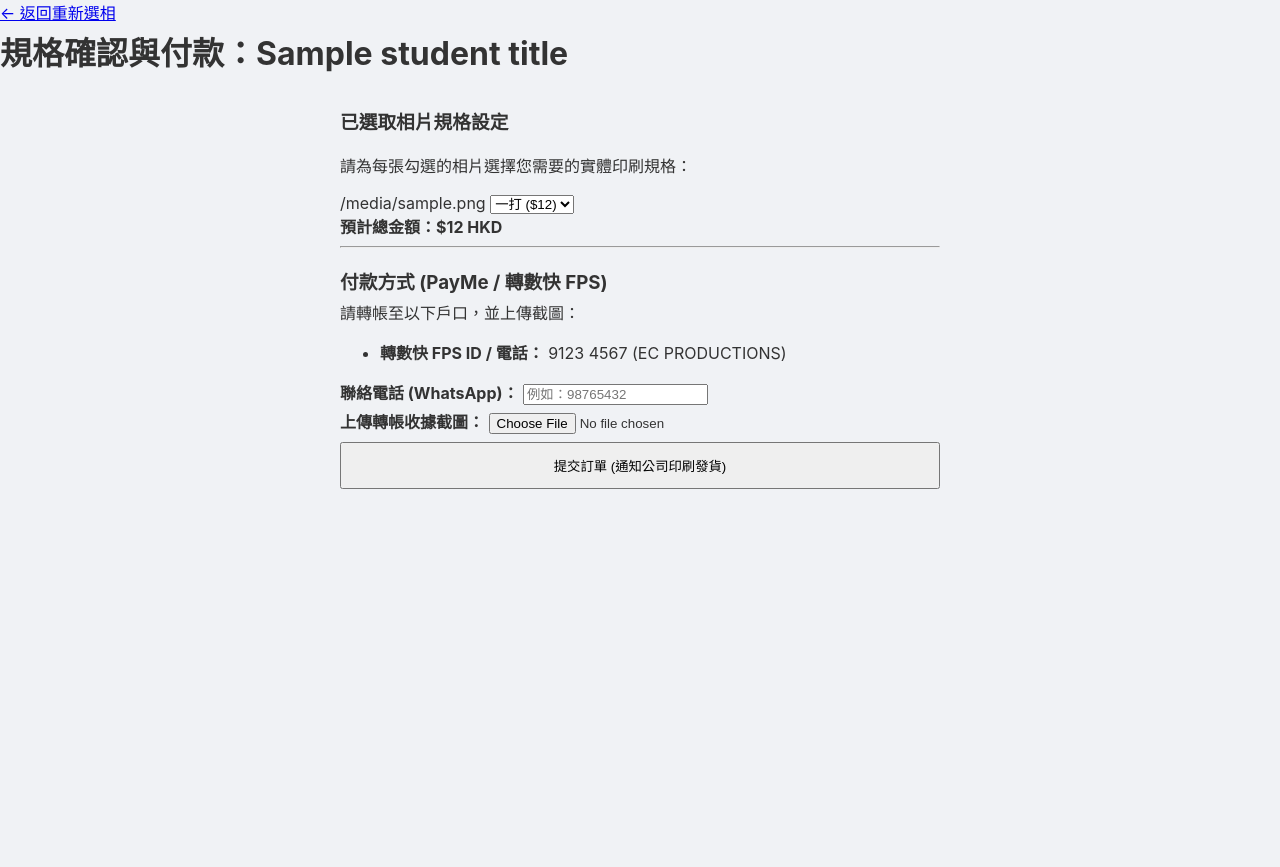
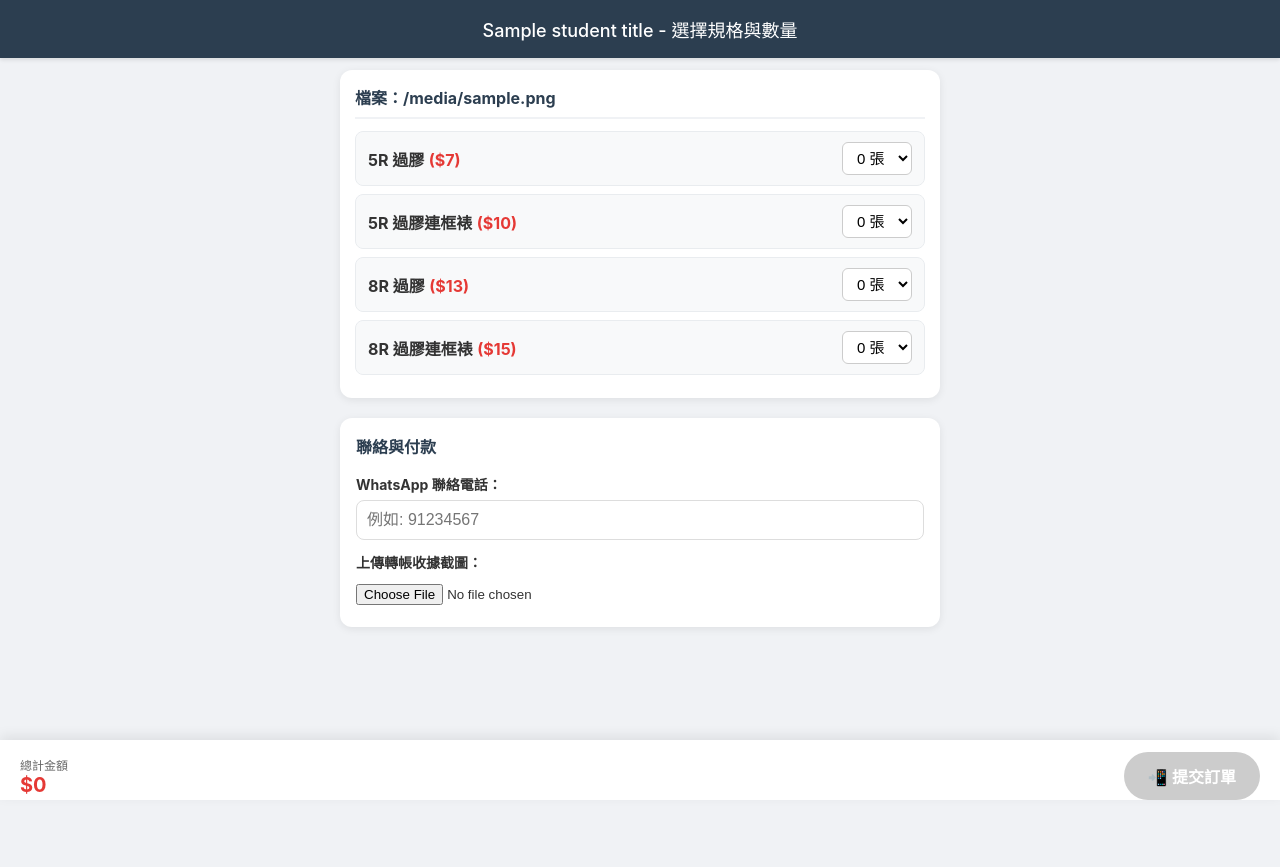
Before and after one commit to ECProductions-HK/ec-portal, a FastAPI app: template parent_portal/templates/checkout.html in a window 1280 px wide. Before the commit the page ends 489 px from the top, so only its background shows below. Run offline with FastAPI, Linux system fonts and the light colour scheme; the template is opened without the code that fills it: most values are stand-ins (such as "Sample title", 1, 10 or a date in 2020).

Commit message:
Add files via upload

```diff
--- a/parent_portal/templates/checkout.html
+++ b/parent_portal/templates/checkout.html
@@ -1,89 +1,144 @@
 <!DOCTYPE html>
-<html lang="zh-Hant">
+<html lang="zh-HK">
 <head>
-  <meta charset="utf-8"/>
-  <meta name="viewport" content="width=device-width, initial-scale=1"/>
-  <title>選擇列印規格與付款 · EC Productions</title>
-  <link rel="stylesheet" href="/static/style.css"/>
+    <meta charset="UTF-8">
+    <meta name="viewport" content="width=device-width, initial-scale=1.0, maximum-scale=1.0, user-scalable=no">
+    <title>{{ student_title }} - 選擇相片規格與數量</title>
+    <link rel="stylesheet" href="/static/style.css">
+    <style>
+        .qty-row { display: flex; justify-content: space-between; align-items: center; background: #f8f9fa; padding: 10px 12px; border-radius: 8px; margin-bottom: 8px; border: 1px solid #e9ecef; }
+        .qty-select { padding: 6px 10px; font-size: 15px; border-radius: 6px; border: 1px solid #ccc; background: white; }
+    </style>
 </head>
 <body>
-  <header class="bar">
-    <div>
-      <a href="javascript:history.back()" class="btn-link">← 返回重新選相</a>
-      <h1 style="margin-top:4px;">規格確認與付款：{{ student_title }}</h1>
+
+    <div class="header">
+        <h2>{{ student_title }} - 選擇規格與數量</h2>
     </div>
-  </header>
 
-  <main class="container">
-    <form action="/order/submit" method="post" enctype="multipart/form-data" class="card p-24">
+    <div class="container" style="padding-bottom: 130px;">
+        <form action="/order/submit" method="POST" enctype="multipart/form-data" id="order-form">
             <input type="hidden" name="album_id" value="{{ album_id }}">
 
-      <h3 style="margin-top:0;">已選取相片規格設定</h3>
-      <p class="muted">請為每張勾選的相片選擇您需要的實體印刷規格：</p>
+            <!-- 動態隱藏輸入框會在這裡生成並傳給後端 -->
+            <div id="hidden-inputs-container"></div>
 
-      <div class="options-list">
-        {% for p in selected_photos %}
-        <div class="item-row">
-          <span class="file-name">{{ p }}</span>
-          <select name="item_data" class="select-field" data-is-group="{{ 'true' if is_group else 'false' }}">
-            {% if is_group %}
-              <option value="{{ p }}|4r">4R 一張 ($50)</option>
-              <option value="{{ p }}|5r">5R 一張 ($100)</option>
-            {% else %}
-              <option value="{{ p }}|dozen1">一打 ($12)</option>
-              <option value="{{ p }}|dozen2">兩打 ($20)</option>
-            {% endif %}
+            {% for photo in selected_photos %}
+            <div class="photo-card" style="padding: 15px; margin-bottom: 20px;">
+                <div class="photo-title">檔案：{{ photo }}</div>
+
+                <div style="display: flex; flex-direction: column;">
+                    <div class="qty-row">
+                        <div><strong>5R 過膠</strong> <span style="color: #e53935; font-weight: bold;">($7)</span></div>
+                        <select class="qty-select" data-photo="{{ photo }}" data-opt="5r_lam" data-price="7" onchange="recalculate()">
+                            <option value="0" selected>0 張</option>
+                            <option value="1">1 張</option>
+                            <option value="2">2 張</option>
+                            <option value="3">3 張</option>
+                            <option value="4">4 張</option>
+                            <option value="5">5 張</option>
                         </select>
                     </div>
-        {% endfor %}
+
+                    <div class="qty-row">
+                        <div><strong>5R 過膠連框裱</strong> <span style="color: #e53935; font-weight: bold;">($10)</span></div>
+                        <select class="qty-select" data-photo="{{ photo }}" data-opt="5r_frame" data-price="10" onchange="recalculate()">
+                            <option value="0" selected>0 張</option>
+                            <option value="1">1 張</option>
+                            <option value="2">2 張</option>
+                            <option value="3">3 張</option>
+                            <option value="4">4 張</option>
+                            <option value="5">5 張</option>
+                        </select>
                     </div>
 
-      <div class="total-box mt-20">
-        <strong>預計總金額：<span id="total-price" style="color:var(--brand);">0</span> HKD</strong>
+                    <div class="qty-row">
+                        <div><strong>8R 過膠</strong> <span style="color: #e53935; font-weight: bold;">($13)</span></div>
+                        <select class="qty-select" data-photo="{{ photo }}" data-opt="8r_lam" data-price="13" onchange="recalculate()">
+                            <option value="0" selected>0 張</option>
+                            <option value="1">1 張</option>
+                            <option value="2">2 張</option>
+                            <option value="3">3 張</option>
+                            <option value="4">4 張</option>
+                            <option value="5">5 張</option>
+                        </select>
                     </div>
 
-      <hr class="divider"/>
+                    <div class="qty-row">
+                        <div><strong>8R 過膠連框裱</strong> <span style="color: #e53935; font-weight: bold;">($15)</span></div>
+                        <select class="qty-select" data-photo="{{ photo }}" data-opt="8r_frame" data-price="15" onchange="recalculate()">
+                            <option value="0" selected>0 張</option>
+                            <option value="1">1 張</option>
+                            <option value="2">2 張</option>
+                            <option value="3">3 張</option>
+                            <option value="4">4 張</option>
+                            <option value="5">5 張</option>
+                        </select>
+                    </div>
+                </div>
+            </div>
+            {% endfor %}
 
-      <h3 style="margin-bottom:6px;">付款方式 (PayMe / 轉數快 FPS)</h3>
-      <p class="muted" style="margin-top:0;">請轉帳至以下戶口，並上傳截圖：</p>
-      <ul class="payment-info">
-        <li><strong>轉數快 FPS ID / 電話：</strong> 9123 4567 (EC PRODUCTIONS)</li>
-      </ul>
-
-      <div class="form-group mt-20">
-        <label><strong>聯絡電話 (WhatsApp)：</strong></label>
-        <input type="tel" name="contact_phone" required placeholder="例如：98765432" class="input-field"/>
+            <div style="background: white; padding: 16px; border-radius: 12px; box-shadow: 0 2px 8px rgba(0,0,0,0.08); margin-bottom: 20px;">
+                <h3 style="margin-top: 0; font-size: 16px; color: #2c3e50;">聯絡與付款</h3>
+                <div style="margin-bottom: 12px;">
+                    <label style="display: block; font-size: 14px; margin-bottom: 6px; font-weight: bold;">WhatsApp 聯絡電話：</label>
+                    <input type="text" name="contact_phone" required placeholder="例如: 91234567" style="width: 100%; padding: 10px; box-sizing: border-box; border: 1px solid #ddd; border-radius: 8px; font-size: 16px;">
+                </div>
+                <div>
+                    <label style="display: block; font-size: 14px; margin-bottom: 6px; font-weight: bold;">上傳轉帳收據截圖：</label>
+                    <input type="file" name="receipt" required accept="image/*" style="width: 100%; padding: 6px 0;">
+                </div>
             </div>
 
-      <div class="form-group mt-12">
-        <label><strong>上傳轉帳收據截圖：</strong></label>
-        <input type="file" name="receipt" accept="image/*" required class="input-field" style="padding: 8px 0; border:none;"/>
+            <div class="cart-bar">
+                <div>
+                    <div style="font-size: 12px; color: #666;">總計金額</div>
+                    <div class="total-price" id="grand-total">$0</div>
+                </div>
+                <button type="submit" class="checkout-btn" id="submit-btn" style="background: #25D366;" disabled>
+                    📲 提交訂單
+                </button>
+            </div>
+        </form>
     </div>
 
-      <button type="submit" class="btn-primary mt-20" style="width:100%; padding: 12px;">提交訂單 (通知公司印刷發貨)</button>
-    </form>
-  </main>
+    <script>
+        function recalculate() {
+            const selects = document.querySelectorAll('.qty-select');
+            let total = 0;
+            const container = document.getElementById('hidden-inputs-container');
+            container.innerHTML = ''; // 清空舊的隱藏欄位
 
-  <script>
-    const selects = document.querySelectorAll('.select-field');
-    const totalPriceSpan = document.getElementById('total-price');
+            selects.forEach(sel => {
+                const qty = parseInt(sel.value);
+                if (qty > 0) {
+                    const photo = sel.getAttribute('data-photo');
+                    const opt = sel.getAttribute('data-opt');
+                    const price = parseInt(sel.getAttribute('data-price'));
 
-    function calculateTotal() {
-      let total = 0;
-      selects.forEach(sel => {
-        const val = sel.value;
-        const isGroup = sel.getAttribute('data-is-group') === 'true';
-        if (!isGroup) {
-          total += (val.endsWith('dozen2') ? 20 : 12);
-        } else {
-          total += (val.endsWith('5r') ? 100 : 50);
+                    total += price * qty;
+
+                    const input = document.createElement('input');
+                    input.type = 'hidden';
+                    input.name = 'item_data';
+                    input.value = `${photo}|${opt}|${qty}`;
+                    container.appendChild(input);
                 }
             });
-      totalPriceSpan.textContent = '$' + total;
+
+            document.getElementById('grand-total').innerText = '$' + total;
+
+            const submitBtn = document.getElementById('submit-btn');
+            submitBtn.disabled = (total === 0);
+            if (submitBtn.disabled) {
+                submitBtn.style.background = '#ccc';
+            } else {
+                submitBtn.style.background = '#25D366';
+            }
         }
 
-    selects.forEach(sel => sel.addEventListener('change', calculateTotal));
-    calculateTotal();
+        recalculate();
     </script>
 </body>
 </html>
```
Also changed, not shown: parent_portal/templates/album.html (+16 -55 lines). Lines whose indentation alone changed are shown as unchanged.
